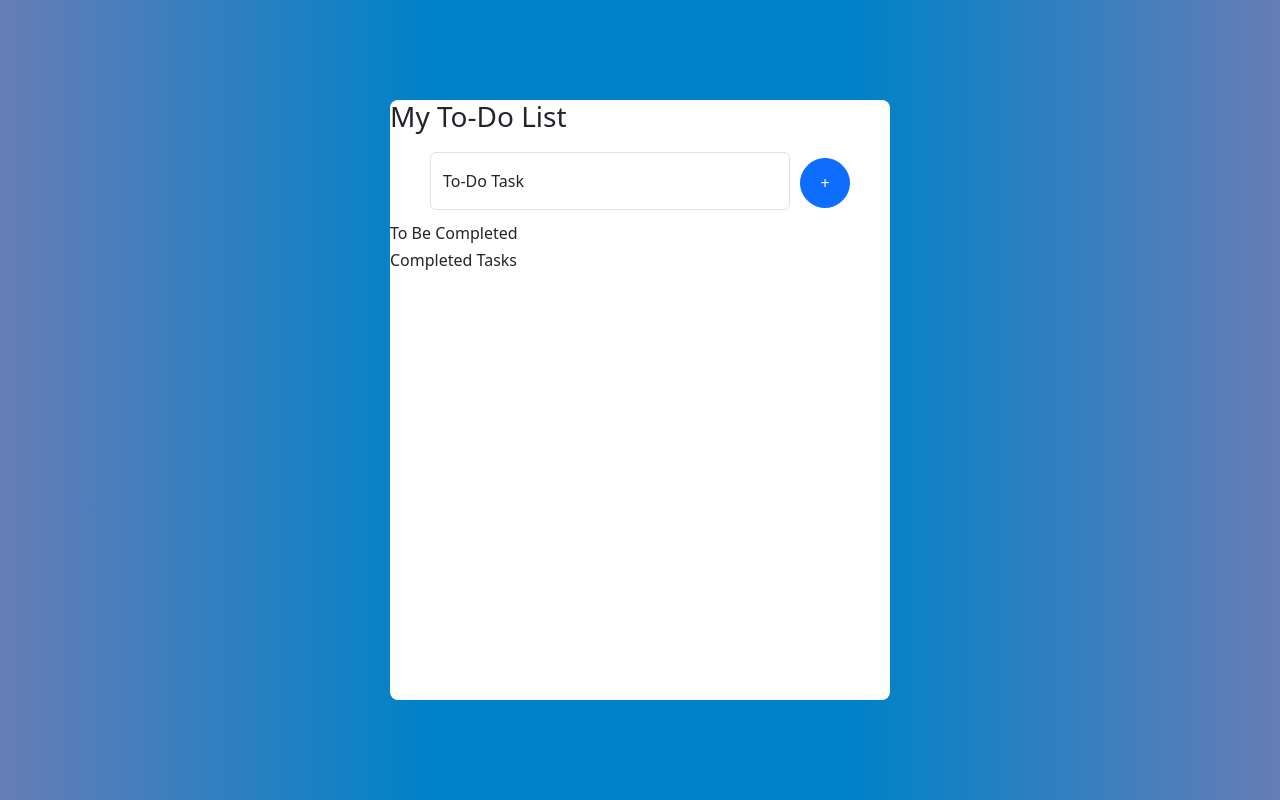
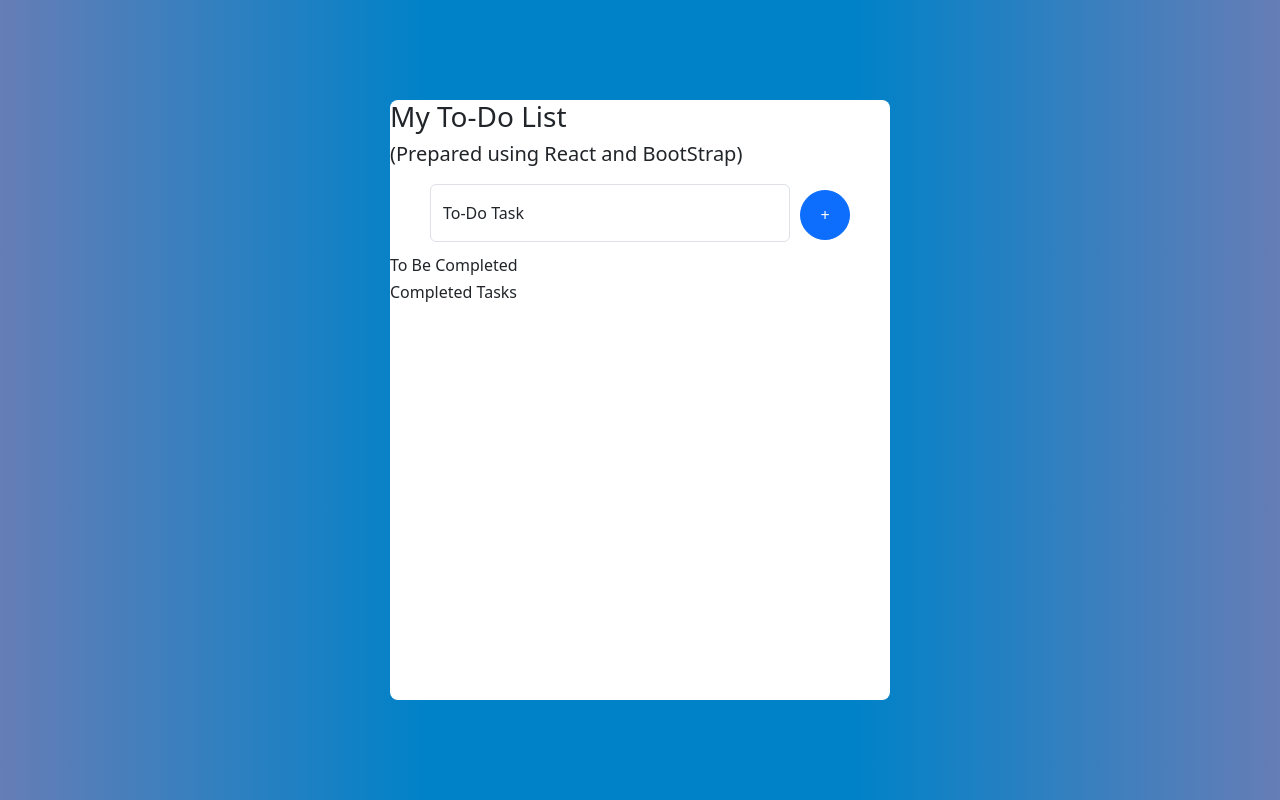
Before and after one commit to Nikhilesh1307/react-todo, a React (Vite) app: page / in a window 1280 px wide. Built offline with nearby package versions, Linux system fonts and the light colour scheme.

Commit message:
Enhance To-Do List header with subtitle
Added a subtitle to the To-Do List header.

```diff
--- a/src/App.jsx
+++ b/src/App.jsx
@@ -64,7 +64,10 @@ function App() {
   return (
     <div className='main-body d-flex justify-content-center align-items-center'>
       <div className='todolist-main-div'>
-        <h3>My To-Do List</h3>
+        <div>
+           <h3>My To-Do List</h3>
+           <h5>(Prepared using React and BootStrap)</h5>
+        </div>
         <div>
           <div className='todo-task-input-div'>
             <div className="form-floating w-75">
```
